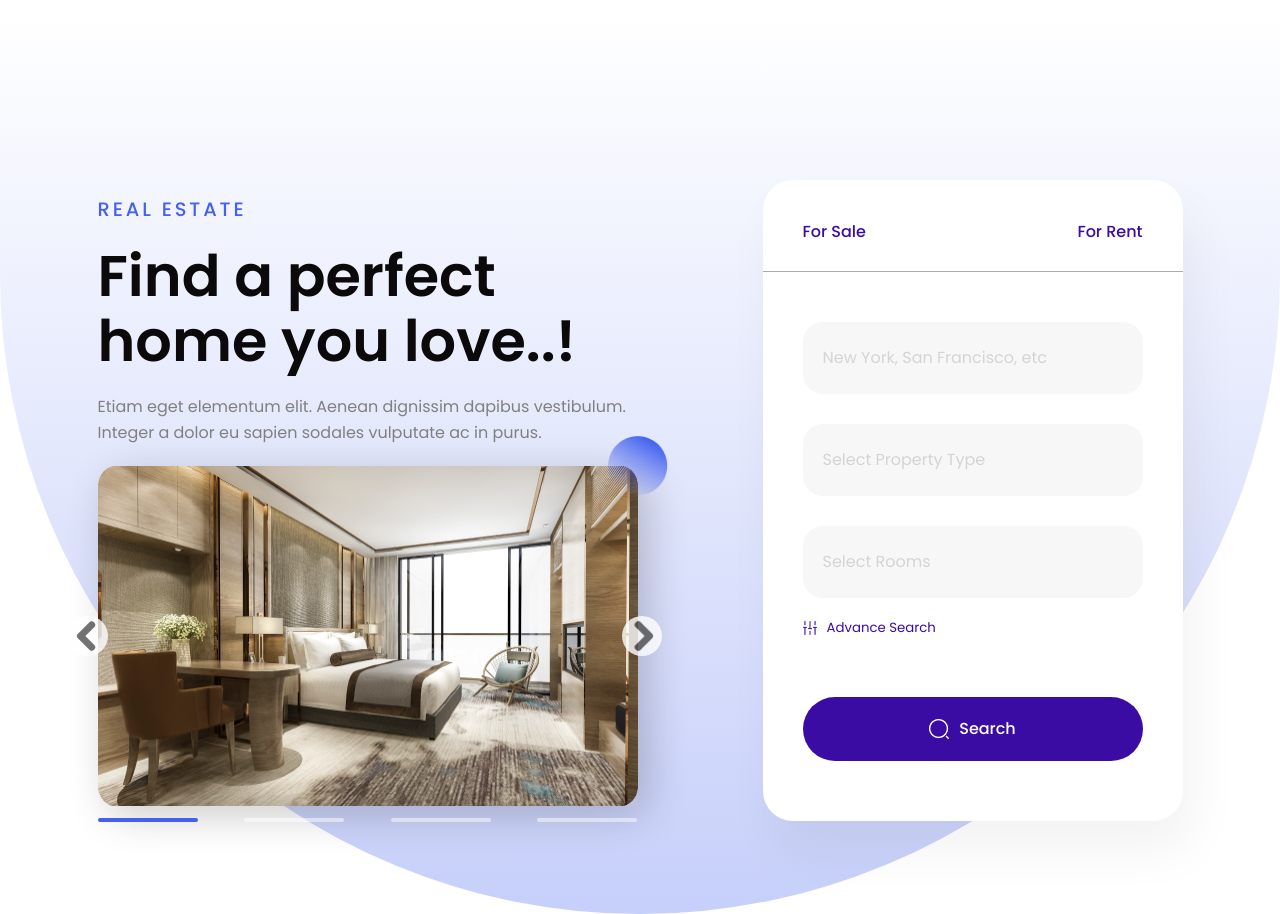
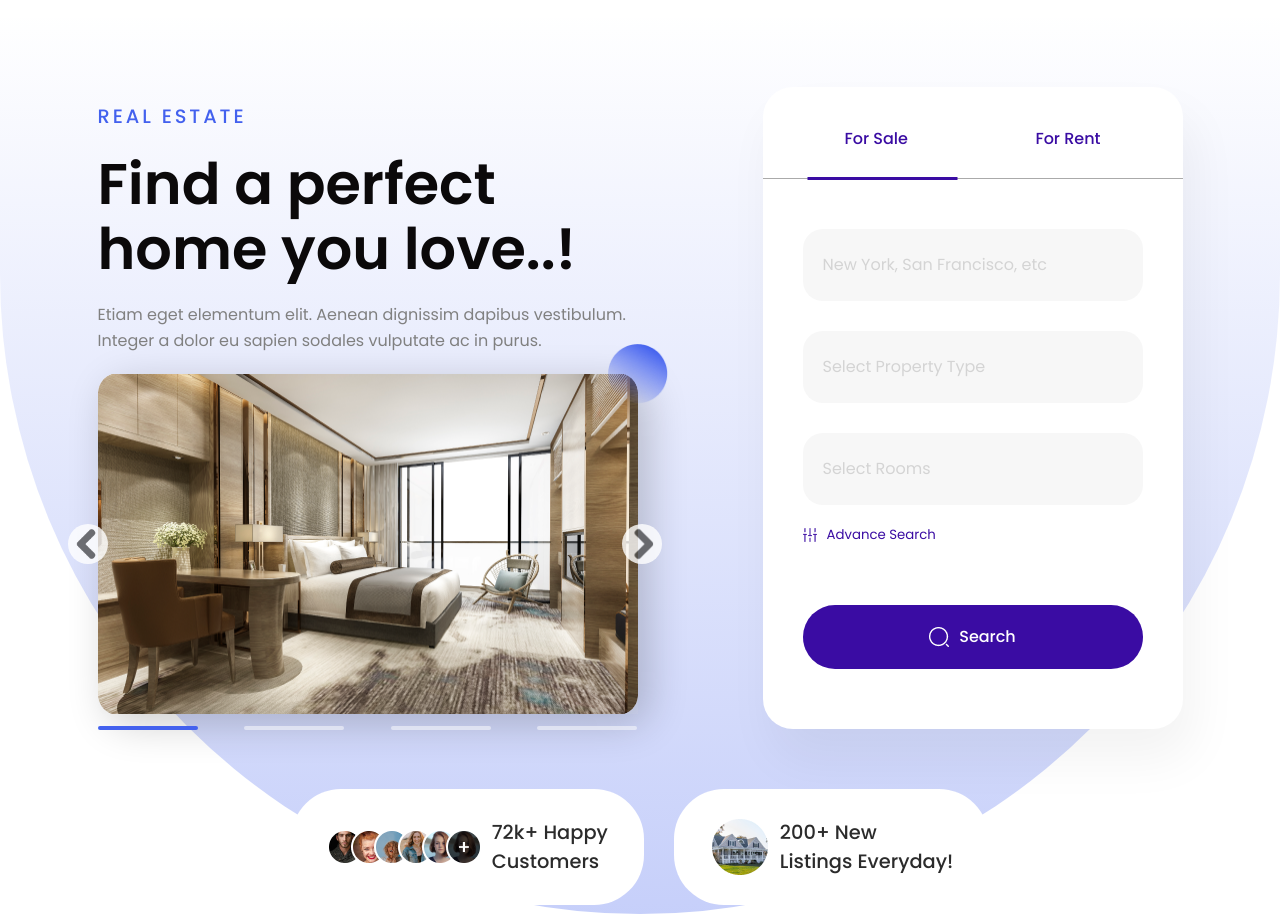
Before and after one commit to Bouih32/resilla, a plain HTML site: page index.html in a window 1280 px wide. Shown: the part 120-1034 px from the top of the page. Drawn offline with nearby package versions, Linux system fonts and the light colour scheme.

Commit message:
responsive hero

```diff
--- a/index.html
+++ b/index.html
@@ -115,7 +115,10 @@
       </nav>
     </header>
     <section
-      class="bg-grad rounded-b-[800px] flex flex-col sm:flex-row items-center sm:justify-center sm:gap-[125px] gap-[40px] sm:pt-[75px] pt-[34px] sm:h-[902px] h-[894px]"
+      class="bg-grad rounded-b-[800px] sm:h-[902px] h-[894px] flex flex-col gap-[60px] items-center"
+    >
+      <section
+        class="flex flex-col sm:flex-row items-center sm:justify-center sm:gap-[125px] gap-[40px] sm:pt-[75px] pt-[34px]"
       >
         <div class="sm:space-y-[20px] space-y-[10px]">
           <span
@@ -174,9 +177,13 @@
           class="sm:pt-[40px] sm:pb-[60px] pt-[29px] pb-[40px] sm:w-[420px] w-[333px] bg-white rounded-[30px] shadow-formShadow"
         >
           <div
-          class="flex justify-between border-b border-[#AAAAAA] text-[16px] font-medium text-main pb-[27px] sm:px-[40px] px-[22px]"
+            class="flex justify-between border-b border-[#AAAAAA] text-[16px] font-medium text-main pb-[27px] sm:px-[82px] px-[68px]"
           >
-          <p>For Sale</p>
+            <p
+              class="sm:w-[150px] w-[100px] before:bg-main before:-translate-x-[25%] before:w-full before:h-[3px] relative before:absolute before:-bottom-[29px]"
+            >
+              For Sale
+            </p>
             <p>For Rent</p>
           </div>
           <section class="sm:px-[40px] px-[22px] sm:pt-[50px] pt-[40px]">
@@ -224,6 +231,30 @@
           </section>
         </form>
       </section>
+      <section
+        class="hidden text-[#2B2B2B] text-[19.4px] font-medium sm:flex gap-[30px]"
+      >
+        <div
+          class="py-7 px-[36px] bg-white rounded-[50px] flex gap-2.5 items-center"
+        >
+          <img src="images/icons/users.png" alt="users" class="h-[36px]" />
+          <p>72k+ Happy <br />Customers</p>
+        </div>
+        <div
+          class="py-7 px-[36px] bg-white rounded-[50px] flex gap-2.5 items-center"
+        >
+          <img
+            src="images/icons/smallLanding.png"
+            alt="house"
+            class="h-[60px]"
+          />
+          <p>
+            200+ New <br />
+            Listings Everyday!
+          </p>
+        </div>
+      </section>
+    </section>
     <script src="main.js"></script>
   </body>
 </html>
```
Lines whose indentation alone changed are shown as unchanged.
